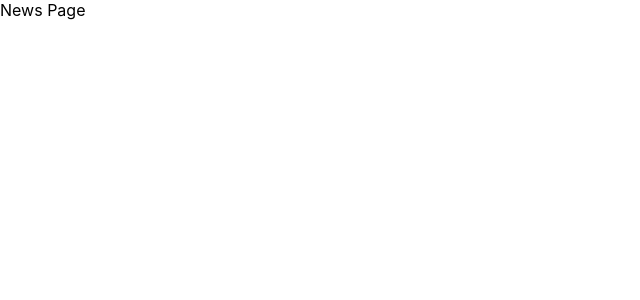
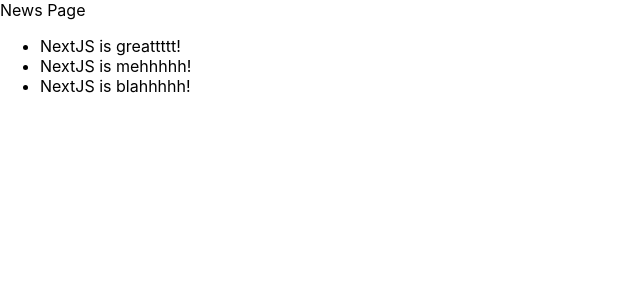
Before and after one commit to allenaxie/nextjs-test-app, a Next.js app: page /news in a window 1280 px wide. Shown: the top 300 px of the page, without its empty margins (0-640 px from the left). Built offline with nearby package versions, Linux system fonts and the light colour scheme.

Commit message:
Create links to navigate to dynamic internal urls

```diff
--- a/pages/news/index.js
+++ b/pages/news/index.js
@@ -1,7 +1,27 @@
+import Link from 'next/link';
+import { Fragment } from 'react';
+
 export default function NewsPage () {
     return (
-        <>
+        <Fragment>
         News Page
-        </>
+        <ul>
+            <li>
+                <Link href="/news/1">
+                    NextJS is greattttt!
+                </Link>
+            </li>
+            <li>
+                <Link href="/news/2">
+                    NextJS is mehhhhh!
+                </Link>
+            </li>
+            <li>
+                <Link href="/news/3">
+                    NextJS is blahhhhh!
+                </Link>
+            </li>
+        </ul>
+        </Fragment>
     )
 }
```
Also changed, not shown: pages/news/[newsId].js (+10 -0 lines).
